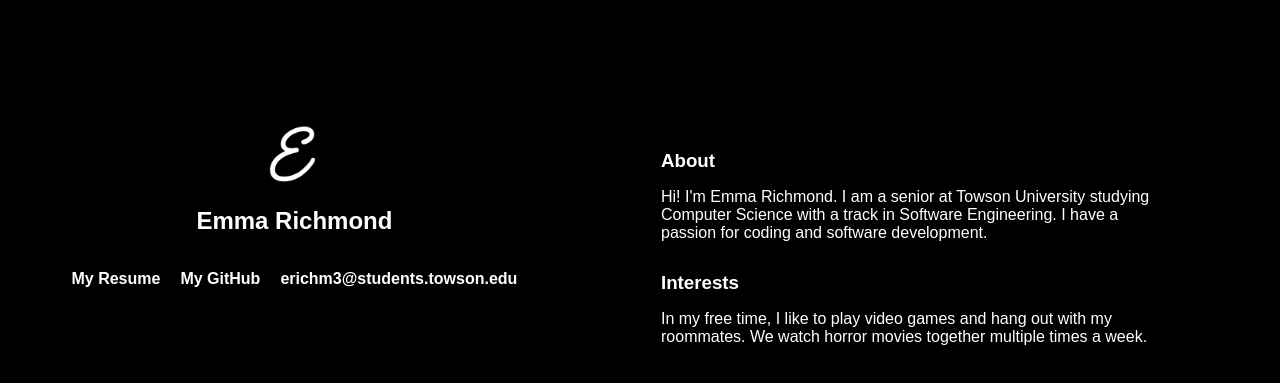
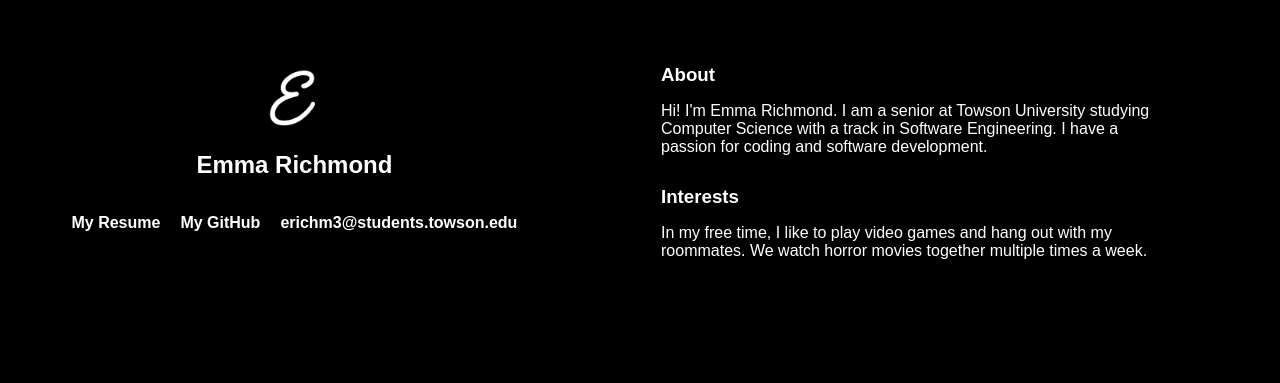
Before and after one commit to erichm3/Extra-Credit-1, a plain HTML site: page index.html in a window 1280 px wide. Shown: the part 155-538 px from the top of the page. Drawn offline with Linux system fonts and the light colour scheme.

Commit message:
fixed margins for section2 and section1 h1

```diff
--- a/css/styles.css
+++ b/css/styles.css
@@ -7,7 +7,7 @@
 body {
     display: flex;
     flex-direction: row;
-    padding-top: 175px;
+    padding-top: 150px;
     margin-left: 50px;
 }
 
@@ -25,7 +25,7 @@ body {
 }
 
 #section-1 h1 {
-    margin: 0;
+    margin: 0 auto;
 }
 
 #section-2 {
@@ -33,7 +33,7 @@ body {
     display: flex;
     flex-direction: column;
     padding: 0 10%;
-    margin-top: 10%;
+    margin-top: 5%;
 }
 
 #section-2 h3 {
```
